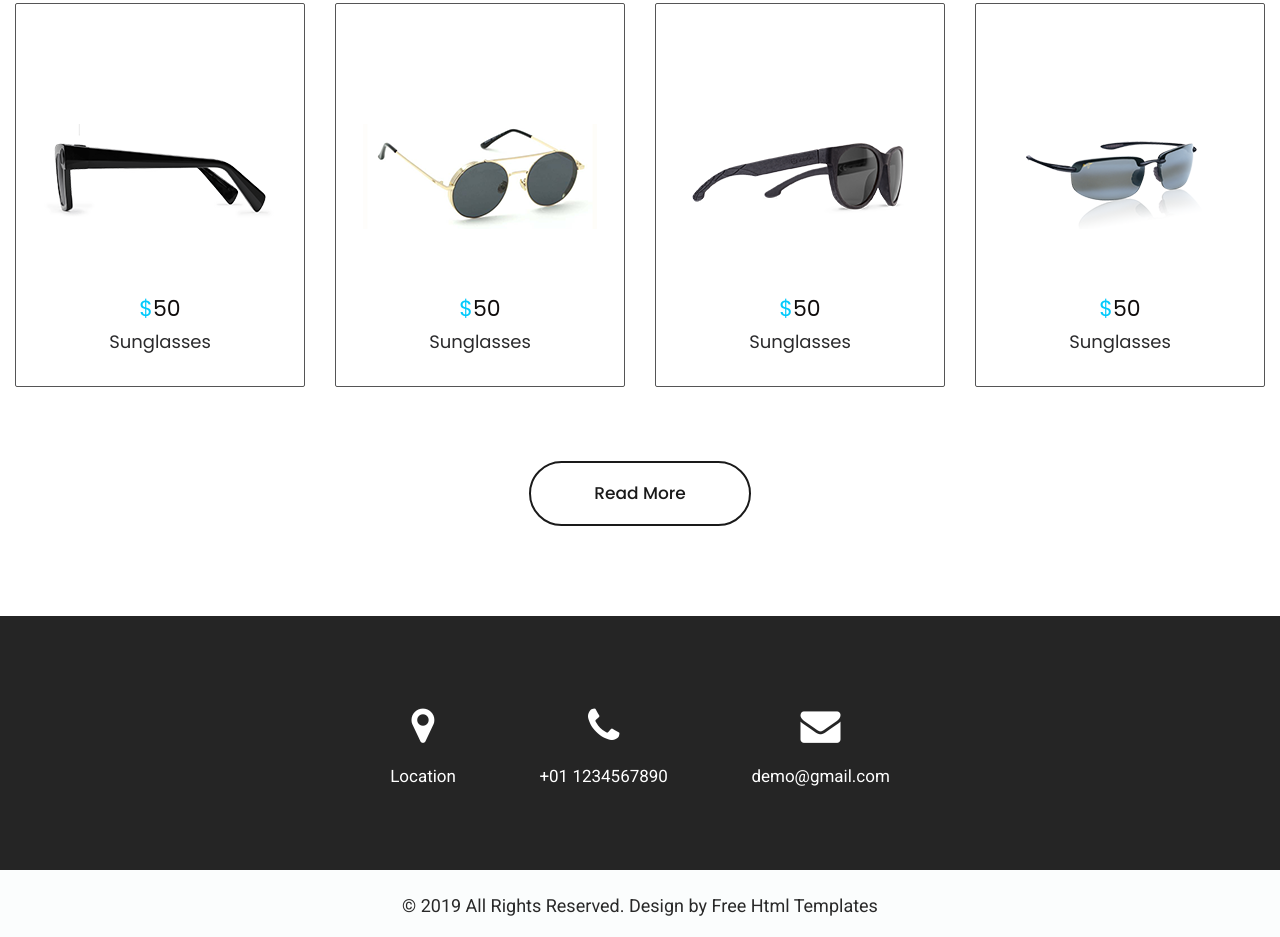
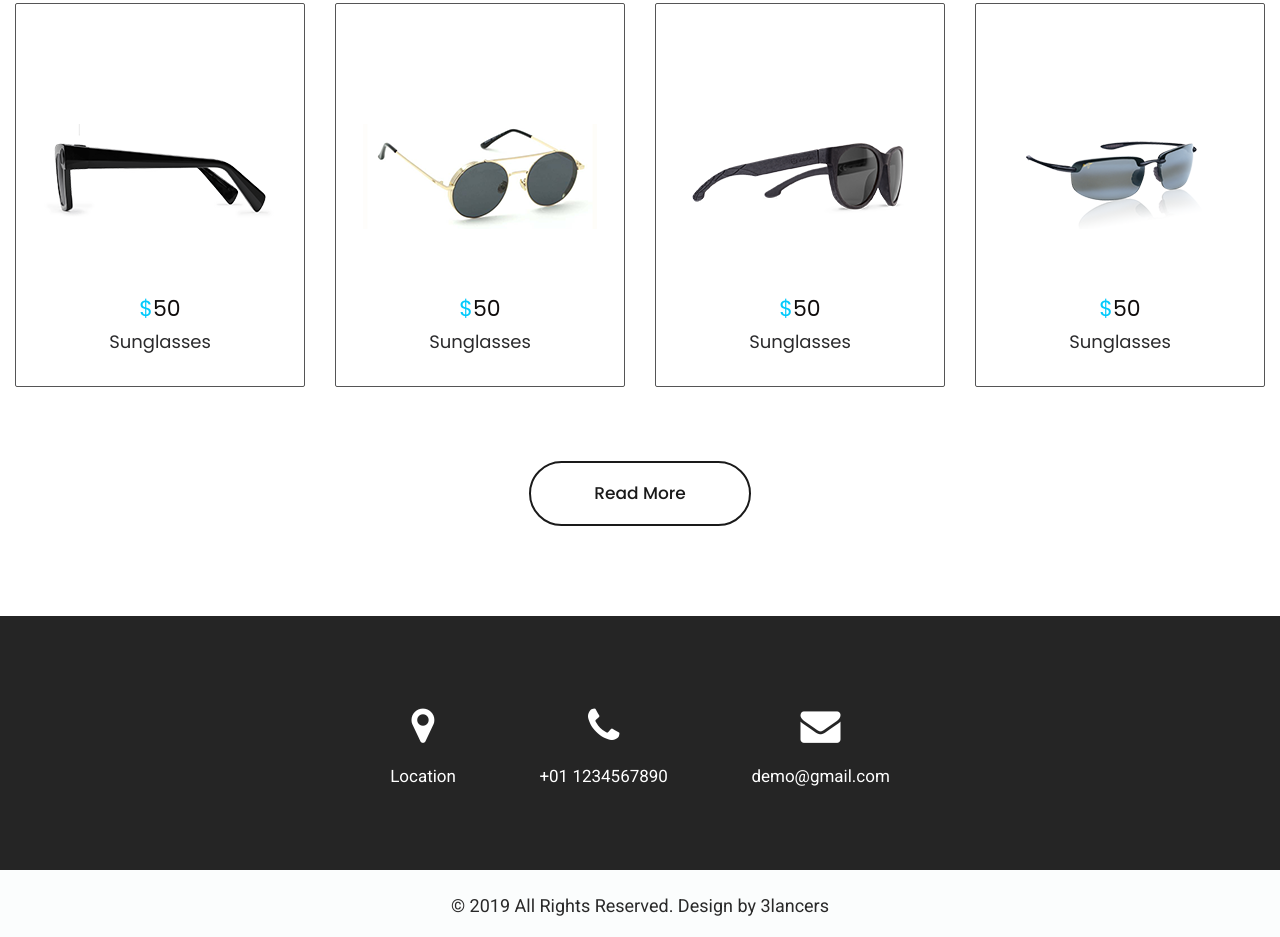
Before and after one commit to 3lancersit/sungla, a plain HTML site: page glasses.html in a window 1280 px wide. Shown: the part 788-1725 px from the top of the page. Drawn offline with nearby package versions, Linux system fonts and the light colour scheme; files whose address does not match are found by name.

Commit message:
Update glasses.html

```diff
--- a/glasses.html
+++ b/glasses.html
@@ -178,7 +178,7 @@
                <div class="container">
                   <div class="row">
                      <div class="col-md-12">
-                        <p>© 2019 All Rights Reserved. Design by<a href="https://html.design/"> Free Html Templates</a></p>
+                        <p>© 2019 All Rights Reserved. Design by 3lancers</p>
                      </div>
                   </div>
                </div>
```
